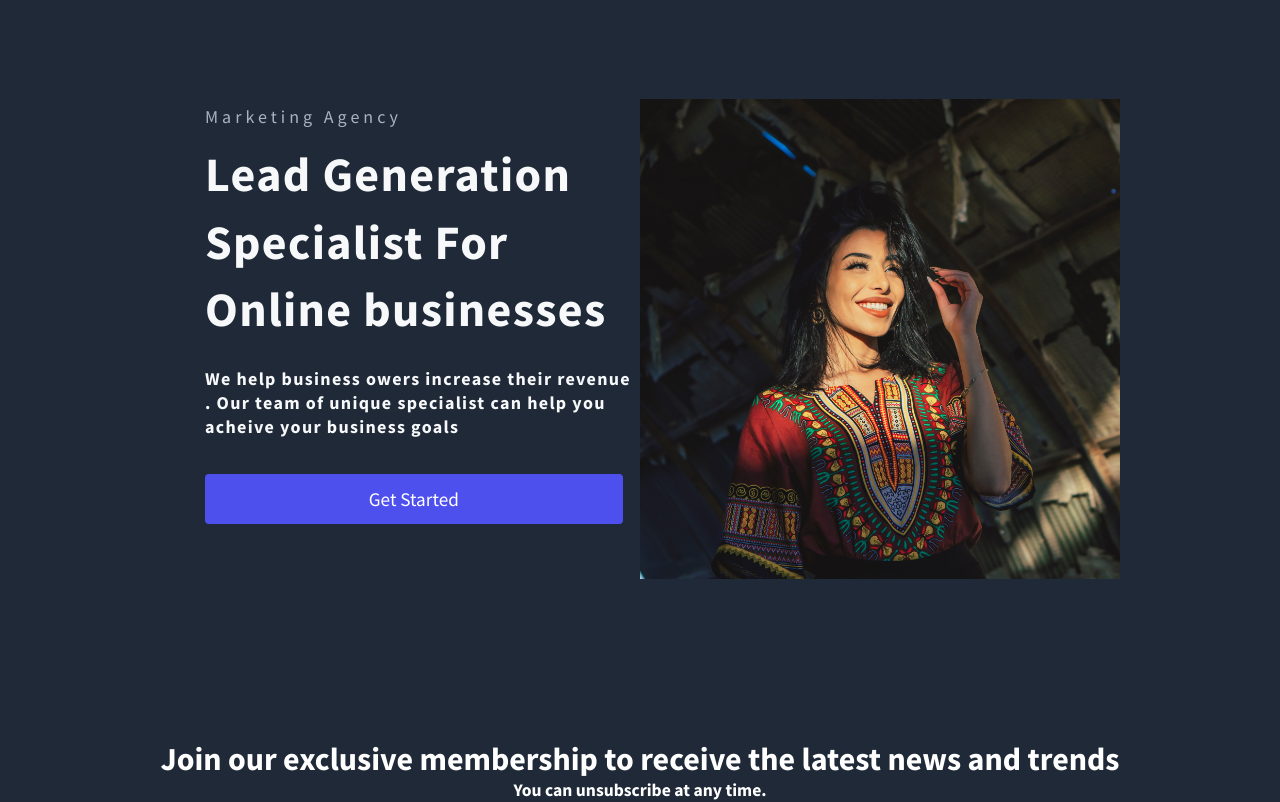
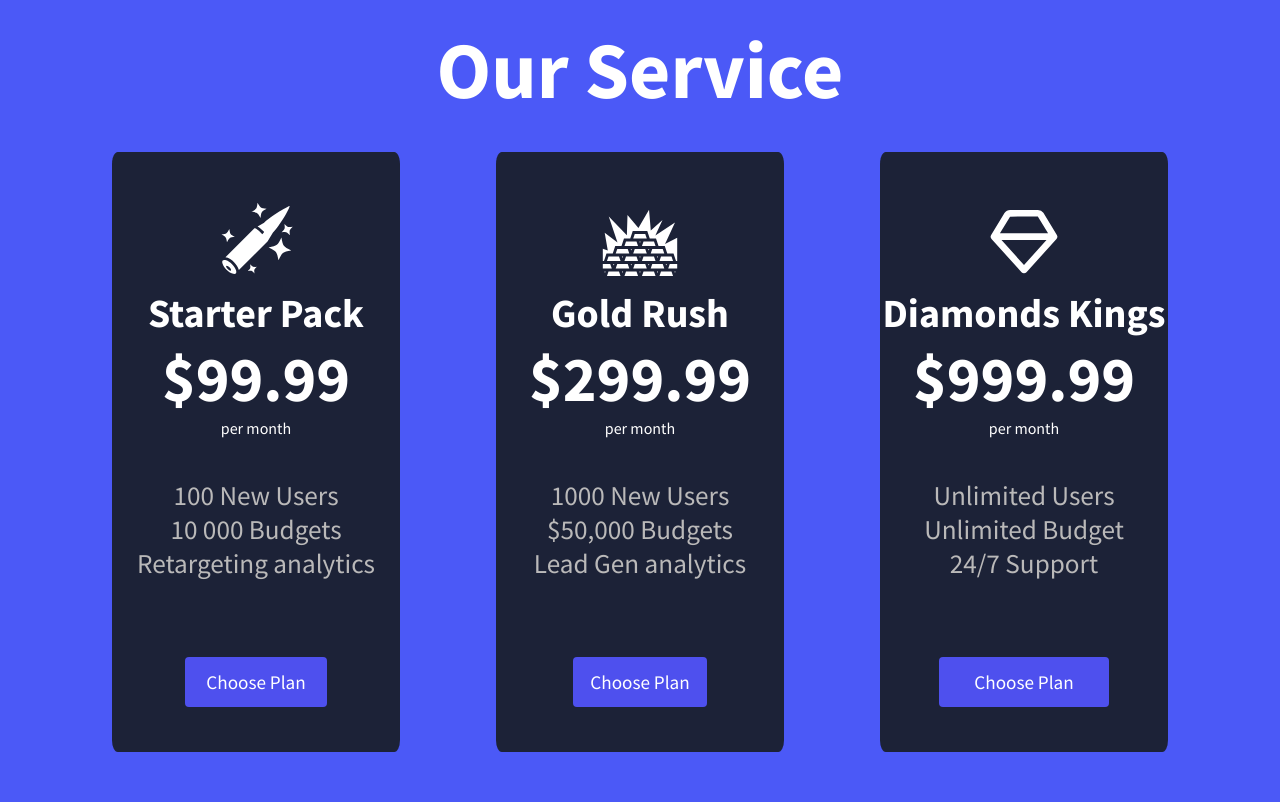
Before and after one commit to Hassene-Belhaj/Digital-React-Website-Using-Styled-Component, a React (Vite) app: page / in a window 1280 px wide. Shown: the part 1620-2422 px from the top of the page. Built offline with nearby package versions, Linux system fonts and the light colour scheme.

Commit message:
updating and add Our Service

```diff
--- a/src/assets/Components/Footer/Footer.Style.jsx
+++ b/src/assets/Components/Footer/Footer.Style.jsx
@@ -16,6 +16,7 @@ color: #fff;
 
 export const FooterTitle = styled.h2`
 font-size: 2rem;
+margin: 1rem 1rem;
 
 margin: rem 0;
 text-align: center;
--- a/src/assets/Components/NavBar/NavBar.Style.jsx
+++ b/src/assets/Components/NavBar/NavBar.Style.jsx
@@ -156,13 +156,13 @@ padding: 13px 15px;
 border-radius: 4px;
 display: flex;
 width:${({width})=>width};
+margin: ${({margin})=>margin};
 border: none;
 background: #4e50ee;
 justify-content: center;
 color :#fff;
 font-size: 1.2rem;
 transition : all 0.3s ease-in;
-
 &:hover {
  transition : all 0.3s ease-in;
  background:#6366f1 ;
--- /dev/null
+++ b/src/assets/Components/Pricing/Pricing.Style.jsx
@@ -0,0 +1,95 @@
+import { styled } from 'styled-components'
+import { GiSilverBullet,GiGoldStack } from 'react-icons/gi'
+import { BiDiamond } from 'react-icons/bi'
+
+export const Container = styled.div`
+width: 100%;
+height: 100%;
+background-color:#4B59F7;
+color: #fff;
+padding: 5rem 5rem;
+text-align: center;
+`
+export const PricingTitle = styled.h4`
+font-size: 5rem ;
+text-align:center;
+`
+export const PricingContainer = styled.div`
+display: flex;
+justify-content: center;
+gap: 2rem;
+@media screen and (max-width:1000px) {
+display : block;
+}
+
+`
+
+export const PricingElement = styled.div`
+display: flex;
+justify-content: center;
+width: 400px;
+height: 600px;
+border-radius: 2%;
+border: none;
+margin: 2rem;
+background:#1c2237 ;
+cursor: pointer;
+transition: all 0.3s ease-in-out;
+@media screen and (max-width:1000px) {
+display : block;
+margin-left: auto;
+margin-right: auto;
+margin-top: 5rem;
+text-align: center;
+}
+
+&:hover {
+transform: scale(1.05);
+transition: all 0.3s ease-in-out;
+}
+
+`
+export const PricingItem = styled.div`
+display: flex;
+flex-direction: column;
+`
+
+export const PricingItemIcon = styled(GiSilverBullet)`
+margin-top: 3rem;
+margin-left: auto;
+margin-right: auto;
+`
+export const PricingItemIcon2 = styled(GiGoldStack)`
+margin-top: 3rem;
+margin-left: auto;
+margin-right: auto;
+`
+export const PricingItemIcon3 = styled(BiDiamond)`
+margin-top: 3rem;
+margin-left: auto;
+margin-right: auto;
+`
+export const PricingTitleItem = styled.p`
+display: flex;
+flex-direction: column;
+justify-content: center;
+font-size: 2.5rem;
+color: #fff;
+margin: 0.5rem 0 0 0;
+font-weight: bold;
+text-align: center;
+`
+export const Span1 = styled.p`
+font-size: 4rem;
+color: #fff;
+font-weight: bold;
+`
+
+export const PricingItemSpan = styled.span`
+display: flex;
+flex-direction: column;
+margin-top: 2.5rem;
+margin-bottom: 2rem;
+font-size: 1.7rem;
+color: #bab9b9;
+`
--- /dev/null
+++ b/src/assets/Components/Pricing/Pricing.jsx
@@ -0,0 +1,79 @@
+import React from 'react'
+import {
+    Container,
+     PricingContainer,
+     PricingElement,
+     PricingItem,
+     PricingItemIcon,
+     PricingItemIcon2,
+     PricingItemIcon3,
+     PricingItemSpan,
+     PricingTitle,
+     PricingTitleItem,
+     Span1} from './Pricing.Style'
+import { Button } from '../NavBar/NavBar.style'
+
+const Pricing = () => {
+  return (
+<Container>
+  <PricingTitle>
+    Our Service
+  </PricingTitle>
+  <PricingContainer>
+
+    <PricingElement>
+        <PricingItem>
+            <PricingItemIcon size={80}></PricingItemIcon>
+            <PricingTitleItem>
+                Starter Pack
+            </PricingTitleItem>
+               <Span1> $99.99</Span1>
+               <span> per month</span>
+            <PricingItemSpan>
+               <span> 100 New Users</span>
+               <span> 10 000 Budgets</span>
+               <span> Retargeting analytics</span>
+            </PricingItemSpan>
+             <Button width={'60%'} margin={'auto'}>Choose Plan</Button>
+        </PricingItem>
+    </PricingElement>
+
+    <PricingElement>
+        <PricingItem>
+            <PricingItemIcon2 size={80}></PricingItemIcon2>
+            <PricingTitleItem>
+                Gold Rush
+            </PricingTitleItem>
+               <Span1> $299.99</Span1>
+               <span> per month</span>
+            <PricingItemSpan>
+               <span> 1000 New Users</span>
+               <span> $50,000 Budgets</span>
+               <span> Lead Gen analytics</span>
+            </PricingItemSpan>
+             <Button width={'60%'} margin={'auto'}>Choose Plan</Button>
+        </PricingItem>
+    </PricingElement>
+
+    <PricingElement>
+        <PricingItem>
+            <PricingItemIcon3 size={80}></PricingItemIcon3>
+            <PricingTitleItem>
+                Diamonds Kings
+            </PricingTitleItem>
+               <Span1> $999.99</Span1>
+               <span> per month</span>
+            <PricingItemSpan>
+               <span> Unlimited Users</span>
+               <span> Unlimited Budget</span>
+               <span> 24/7 Support</span>
+            </PricingItemSpan>
+             <Button width={'60%'} margin={'auto'}>Choose Plan</Button>
+        </PricingItem>
+    </PricingElement>
+
+  </PricingContainer>
+</Container>  )
+}
+
+export default Pricing
--- a/src/assets/pages/About/About.jsx
+++ b/src/assets/pages/About/About.jsx
@@ -1,8 +1,9 @@
 import React from 'react'
+import { Container } from '../Service/Service.Style'
 
 const About = () => {
   return (
-    <div>About</div>
+    <Container style={{marginTop:"80px"}}>About</Container>
   )
 }
 
--- a/src/assets/pages/Contact/Contact.jsx
+++ b/src/assets/pages/Contact/Contact.jsx
@@ -1,8 +1,9 @@
 import React from 'react'
+import { Container } from '../Service/Service.Style'
 
 const Contact = () => {
   return (
-    <div>Contact</div>
+    <Container style={{marginTop:"80px"}}>Contact</Container>
   )
 }
 
--- a/src/assets/pages/Home/Home.jsx
+++ b/src/assets/pages/Home/Home.jsx
@@ -1,6 +1,7 @@
 import React from 'react'
 import InfoSection from '../../Components/NavBar/InfoSection/InfoSection'
 import { HomeObjFour, HomeObjOne, HomeObjThree, HomeObjTwo } from './Data'
+import Pricing from '../../Components/Pricing/Pricing'
 
 
 const Home = () => {
@@ -8,6 +9,7 @@ const Home = () => {
     <>
    <InfoSection {...HomeObjOne} />
    <InfoSection {...HomeObjTwo} />
+   <Pricing />
    <InfoSection {...HomeObjThree} />
     </>
     )
--- a/src/assets/pages/Service/Service.jsx
+++ b/src/assets/pages/Service/Service.jsx
@@ -3,7 +3,7 @@ import { Container } from './Service.Style'
 
 const Service = () => {
   return (
-    <Container>Service</Container>
+    <Container style={{marginTop:"80px"}}>Service</Container>
   )
 }
 
```
